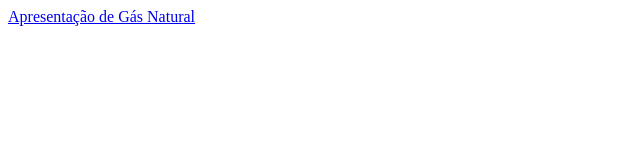
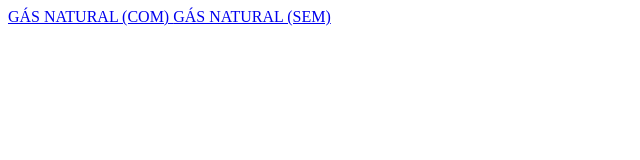
Before and after one commit to uosq/uosq.github.io, a plain HTML site: page index.html in a window 1280 px wide. Shown: the whole page, without its empty margins (0-640 px from the left). Drawn offline with Linux system fonts and the light colour scheme.

Commit message:
Update index.html

```diff
--- a/index.html
+++ b/index.html
@@ -8,8 +8,13 @@
 
 <body>
 
-  <a href="https://prezi.com/view/JhBUnFfxnu8uD4O4BUUj/" target=_self title="Apresentação de Gás Natural">
-    Apresentação de Gás Natural
+  <a href="https://prezi.com/view/6wzgA1BGpQtrOmtbGLXQ/" target=_self title="gás natural COM">
+    GÁS NATURAL (COM)
+  </a>
+
+
+  <a href="https://prezi.com/view/mnTT7aNSPn8sGFeUrNrH/" target=_self title="gás natural SEM">
+    GÁS NATURAL (SEM)
   </a>
 
 </body>
```
